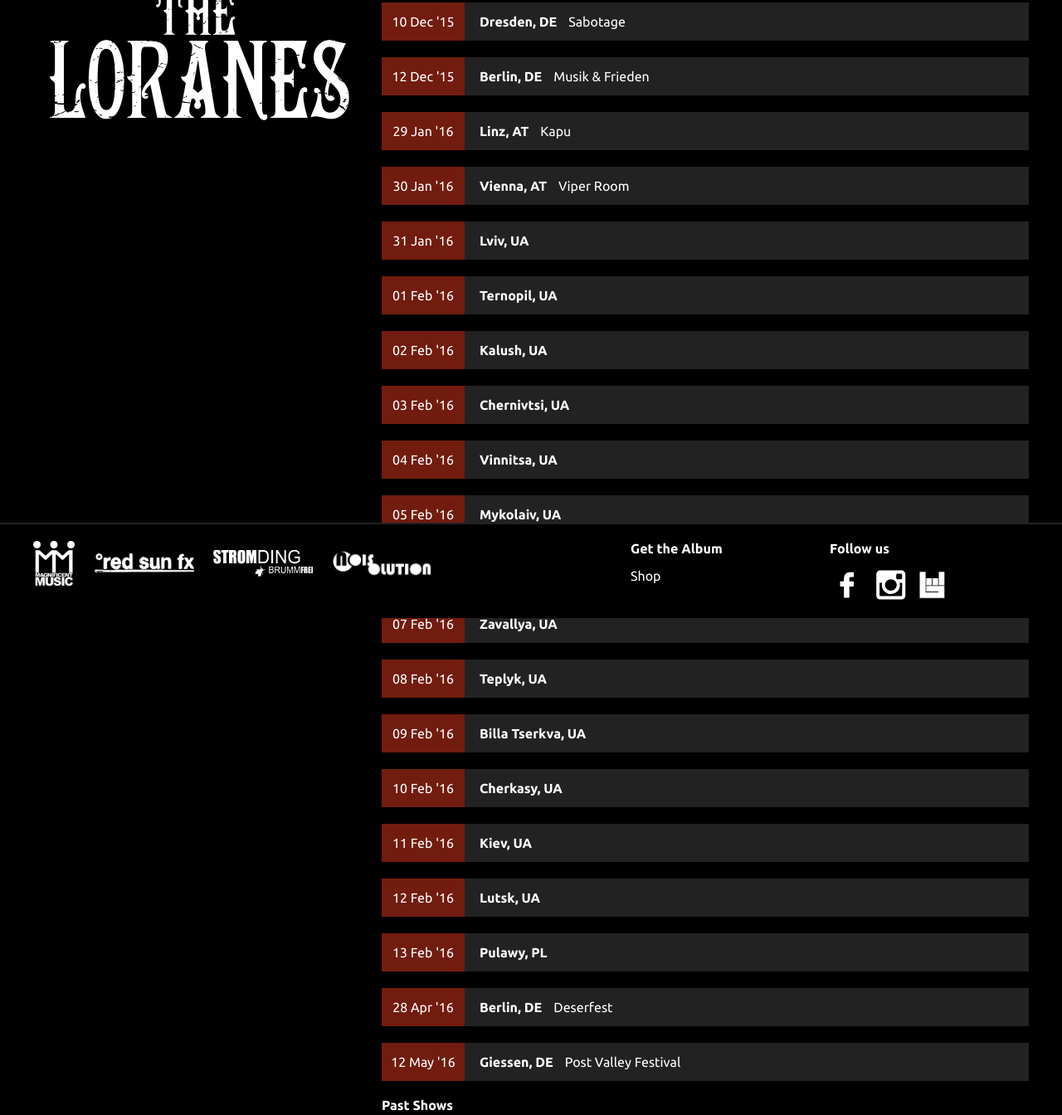
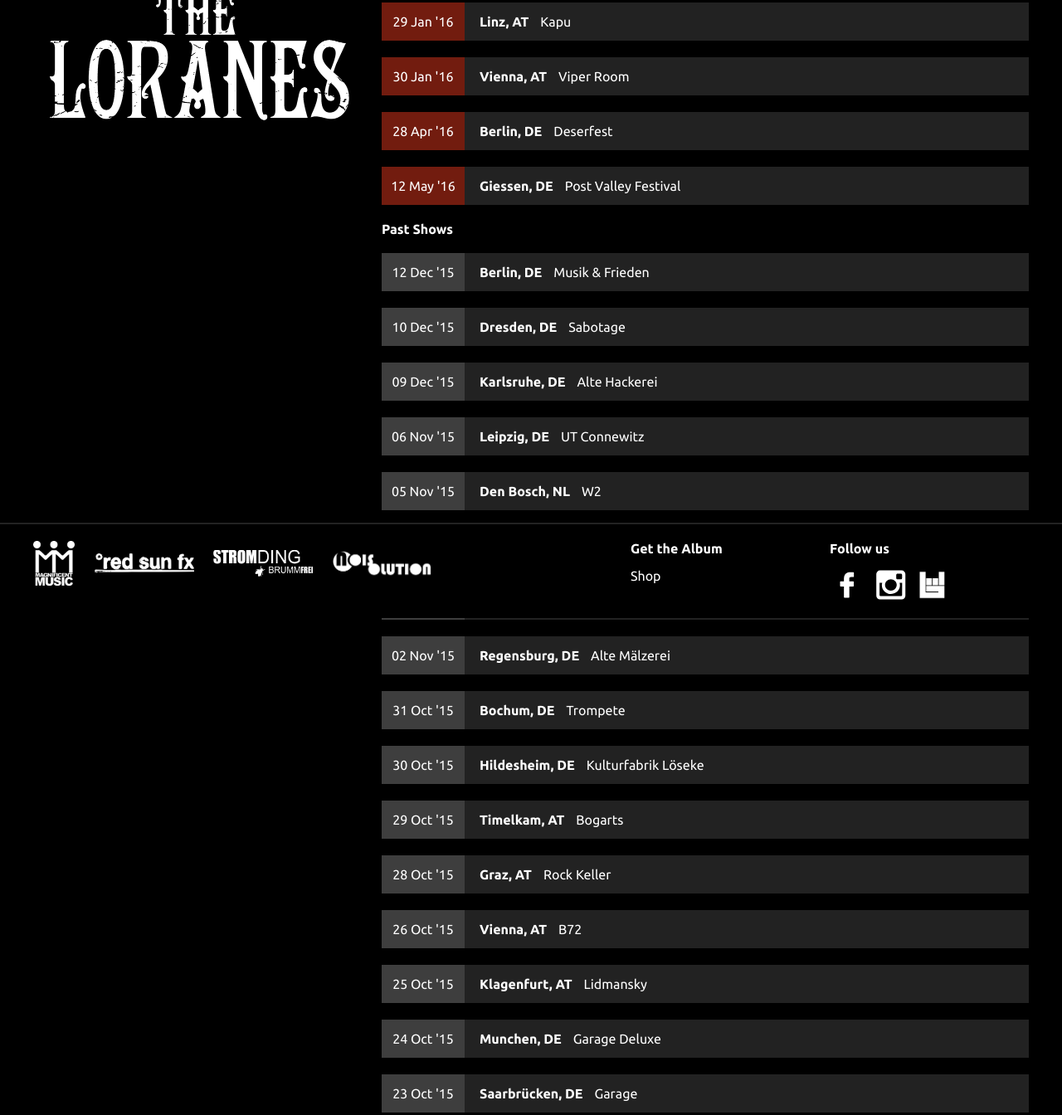
Before and after one commit to nikazawila/theloranes, a website: page app/shows.html in a window 1280 px wide. Shown: the part 55-1399 px from the top of the page at 83% size. Drawn offline with nearby package versions, Linux system fonts and the light colour scheme; files that its build step writes are made by us from their sources; files whose address does not match are found by name.

Commit message:
shows update

```diff
--- a/app/shows.html
+++ b/app/shows.html
@@ -35,76 +35,12 @@
           <h4 class="layout__title">Upcoming Shows</h4>
           <ul class="shows">
             <li class="shows__item">
-                <span class="shows__date">10 Dec '15</span>
-                <span class="shows__city-venue"><span class="shows__city">Dresden, DE</span>Sabotage</span>
-            </li>
-            <li class="shows__item">
-                <span class="shows__date">12 Dec '15</span>
-                <span class="shows__city-venue"><span class="shows__city">Berlin, DE</span>Musik &amp; Frieden</span>
-            </li>
-            <li class="shows__item">
                 <span class="shows__date">29 Jan '16</span>
                 <span class="shows__city-venue"><span class="shows__city">Linz, AT</span>Kapu</span>
             </li>
             <li class="shows__item">
                 <span class="shows__date">30 Jan '16</span>
                 <span class="shows__city-venue"><span class="shows__city">Vienna, AT</span>Viper Room</span>
-            </li>
-            <li class="shows__item">
-                <span class="shows__date">31 Jan '16</span>
-                <span class="shows__city-venue"><span class="shows__city">Lviv, UA</span></span>
-            </li>
-            <li class="shows__item">
-                <span class="shows__date">01 Feb '16</span>
-                <span class="shows__city-venue"><span class="shows__city">Ternopil, UA</span></span>
-            </li>
-            <li class="shows__item">
-                <span class="shows__date">02 Feb '16</span>
-                <span class="shows__city-venue"><span class="shows__city">Kalush, UA</span></span>
-            </li>
-            <li class="shows__item">
-                <span class="shows__date">03 Feb '16</span>
-                <span class="shows__city-venue"><span class="shows__city">Chernivtsi, UA</span></span>
-            </li>
-            <li class="shows__item">
-                <span class="shows__date">04 Feb '16</span>
-                <span class="shows__city-venue"><span class="shows__city">Vinnitsa, UA</span></span>
-            </li>
-            <li class="shows__item">
-                <span class="shows__date">05 Feb '16</span>
-                <span class="shows__city-venue"><span class="shows__city">Mykolaiv, UA</span></span>
-            </li>
-            <li class="shows__item">
-                <span class="shows__date">06 Feb '16</span>
-                <span class="shows__city-venue"><span class="shows__city">Odesa, UA</span></span>
-            </li>
-            <li class="shows__item">
-                <span class="shows__date">07 Feb '16</span>
-                <span class="shows__city-venue"><span class="shows__city">Zavallya, UA</span></span>
-            </li>
-            <li class="shows__item">
-                <span class="shows__date">08 Feb '16</span>
-                <span class="shows__city-venue"><span class="shows__city">Teplyk, UA</span></span>
-            </li>
-            <li class="shows__item">
-                <span class="shows__date">09 Feb '16</span>
-                <span class="shows__city-venue"><span class="shows__city">Billa Tserkva, UA</span></span>
-            </li>
-            <li class="shows__item">
-                <span class="shows__date">10 Feb '16</span>
-                <span class="shows__city-venue"><span class="shows__city">Cherkasy, UA</span></span>
-            </li>
-            <li class="shows__item">
-                <span class="shows__date">11 Feb '16</span>
-                <span class="shows__city-venue"><span class="shows__city">Kiev, UA</span></span>
-            </li>
-            <li class="shows__item">
-                <span class="shows__date">12 Feb '16</span>
-                <span class="shows__city-venue"><span class="shows__city">Lutsk, UA</span></span>
-            </li>
-            <li class="shows__item">
-                <span class="shows__date">13 Feb '16</span>
-                <span class="shows__city-venue"><span class="shows__city">Pulawy, PL</span></span>
             </li>
             <li class="shows__item">
                 <span class="shows__date">28 Apr '16</span>
@@ -118,6 +54,14 @@
 
           <h4 class="layout__title">Past Shows</h4>
           <ul class="shows shows--past">
+            <li class="shows__item">
+                <span class="shows__date">12 Dec '15</span>
+                <span class="shows__city-venue"><span class="shows__city">Berlin, DE</span>Musik &amp; Frieden</span>
+            </li>
+            <li class="shows__item">
+                <span class="shows__date">10 Dec '15</span>
+                <span class="shows__city-venue"><span class="shows__city">Dresden, DE</span>Sabotage</span>
+            </li>
             <li class="shows__item">
                 <span class="shows__date">09 Dec '15</span>
                 <span class="shows__city-venue"><span class="shows__city">Karlsruhe, DE</span>Alte Hackerei</span>
```
Also changed, not shown: app/index.html (+6 -10 lines), app/tl/index.html (+6 -14 lines).
